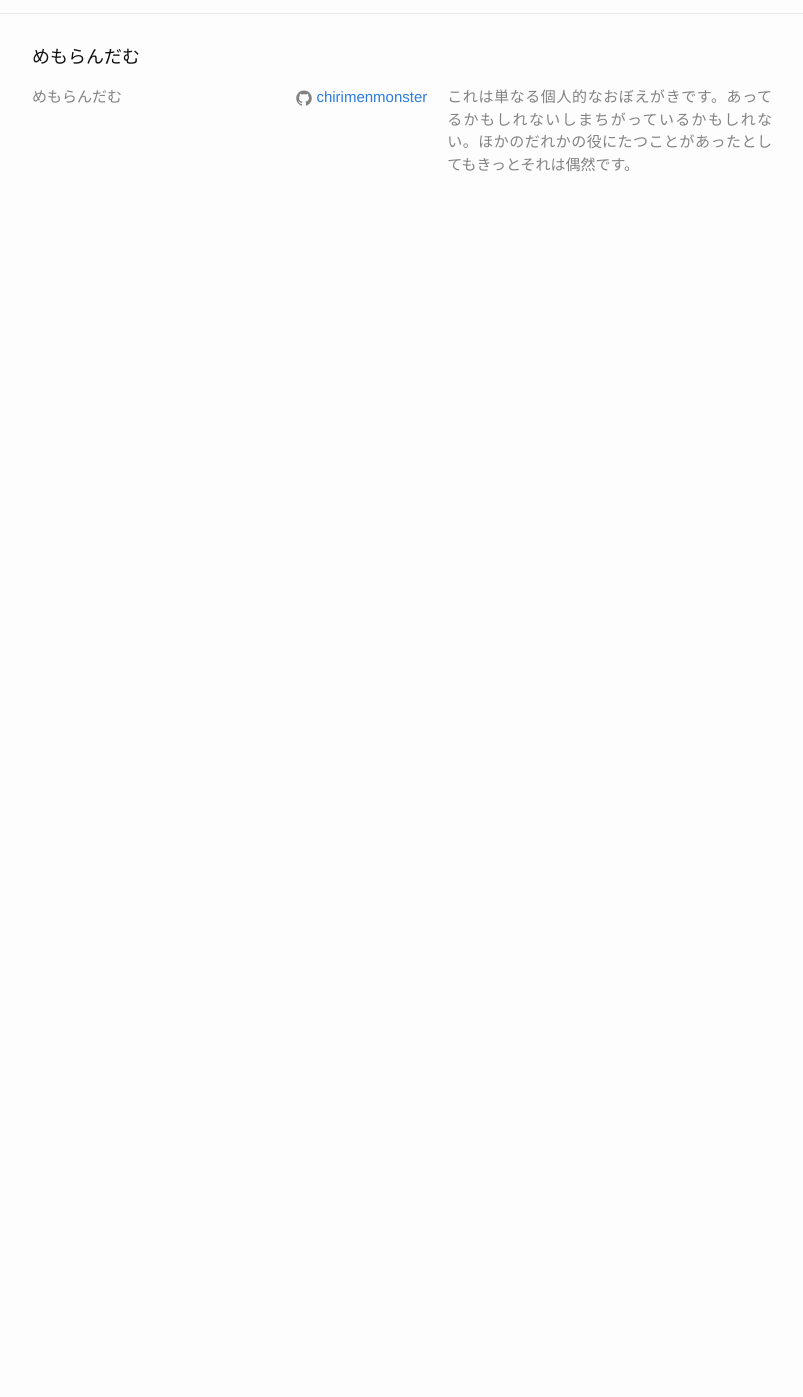
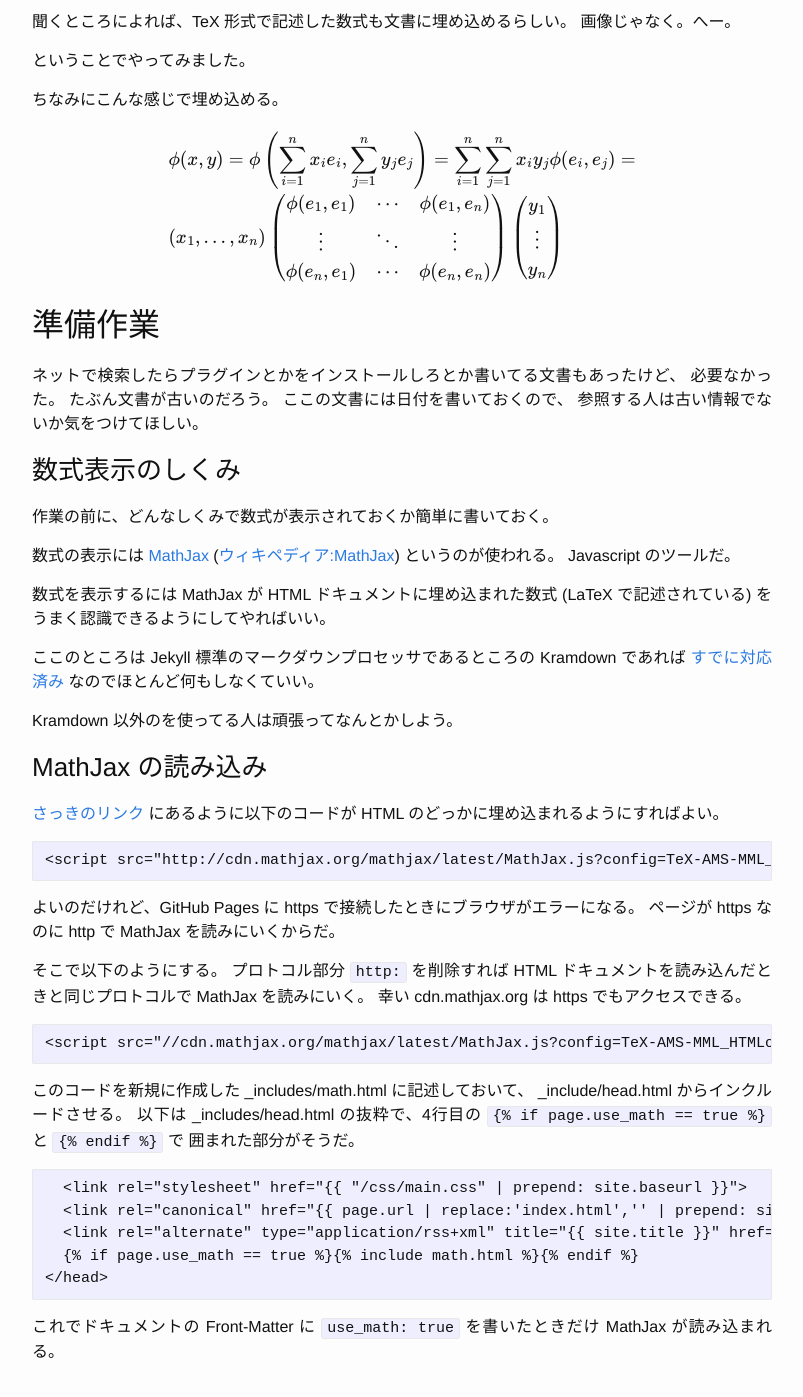
Before and after one commit to chirimenmonster/chirimenmonster.github.io, a Jekyll site: the page built from _posts/2016-01-27-tex-equation.md, in a window 1280 px wide and 1400 px high, scrolled down 397 px. Shown: the top 1397 px of the window, without its empty margins (238-1041 px from the left). Built offline with Jekyll 4.4.1, drawn with Linux system fonts in a browser that asks for light colours; formulas are drawn with MathJax 3; before the commit the page ends 900 px from its top, so only the background shows below that; some of the changed text lies outside the part shown.

Commit message:
TeX 数式埋め込みの解説

````diff
--- a/_posts/2016-01-27-tex-equation.md
+++ b/_posts/2016-01-27-tex-equation.md
@@ -1,9 +1,26 @@
 ---
 layout: post
-title: TeX 数式サンプル
+title: GitHub Pages + Jekyll で作成する文書に TeX 数式を埋める
 date: 2016-01-27 13:45:00 +0900
 use_math: true
 ---
+[Jekyll](https://jekyllrb.com/) で [GitHub Pages](https://pages.github.com/)
+に公開するドキュメントに数式を入れる話。
+
+## はじめに
+
+[GitHub Pages](https://pages.github.com/) と
+[Jekyll](https://jekyllrb.com/) の組み合わせは
+最初に環境を構築するところがちょっと面倒なんだけれど、
+そこを乗り越えてしまえばあとのドキュメント作成や管理がずっと楽になる。
+Git に慣れてさえいれば。
+
+聞くところによれば、TeX 形式で記述した数式も文書に埋め込めるらしい。
+画像じゃなく。へー。
+
+ということでやってみました。
+
+ちなみにこんな感じで埋め込める。
 
 $$
 \begin{align*}
@@ -23,6 +40,68 @@ $$
 $$
 
 
+## 準備作業
+
+ネットで検索したらプラグインとかをインストールしろとか書いてる文書もあったけど、
+必要なかった。
+たぶん文書が古いのだろう。
+ここの文書には日付を書いておくので、
+参照する人は古い情報でないか気をつけてほしい。
+
+
+### 数式表示のしくみ
+
+作業の前に、どんなしくみで数式が表示されておくか簡単に書いておく。
+
+数式の表示には [MathJax](https://www.mathjax.org/)
+([ウィキペディア:MathJax](https://ja.wikipedia.org/wiki/MathJax))
+というのが使われる。
+Javascript のツールだ。
+
+数式を表示するには
+MathJax が HTML ドキュメントに埋め込まれた数式 (LaTeX で記述されている) を
+うまく認識できるようにしてやればいい。
+
+ここのところは Jekyll 標準のマークダウンプロセッサであるところの
+Kramdown であれば
+[すでに対応済み](http://jekyllrb.com/docs/extras/#math-support)
+なのでほとんど何もしなくていい。
+
+Kramdown 以外のを使ってる人は頑張ってなんとかしよう。
+
+
+### MathJax の読み込み
+
+[さっきのリンク](http://jekyllrb.com/docs/extras/#math-support)
+にあるように以下のコードが HTML のどっかに埋め込まれるようにすればよい。
+
+    <script src="http://cdn.mathjax.org/mathjax/latest/MathJax.js?config=TeX-AMS-MML_HTMLorMML" type="text/javascript"></script>
+
+よいのだけれど、GitHub Pages に https で接続したときにブラウザがエラーになる。
+ページが https なのに http で MathJax を読みにいくからだ。
+
+そこで以下のようにする。
+プロトコル部分 ```http:``` を削除すれば
+HTML ドキュメントを読み込んだときと同じプロトコルで MathJax を読みにいく。
+幸い cdn.mathjax.org は https でもアクセスできる。
+
+    <script src="//cdn.mathjax.org/mathjax/latest/MathJax.js?config=TeX-AMS-MML_HTMLorMML" type="text/javascript"></script>
+
+このコードを新規に作成した _includes/math.html に記述しておいて、
+_include/head.html からインクルードさせる。
+以下は _includes/head.html の抜粋で、4行目の ```{% raw %}{% if page.use_math == true %}{% endraw %}``` と ```{% raw %}{% endif %}{% endraw %}``` で
+囲まれた部分がそうだ。
+
+      {% raw %}<link rel="stylesheet" href="{{ "/css/main.css" | prepend: site.baseurl }}">
+      <link rel="canonical" href="{{ page.url | replace:'index.html','' | prepend: site.baseurl | prepend: site.url }}">
+      <link rel="alternate" type="application/rss+xml" title="{{ site.title }}" href="{{ "/feed.xml" | prepend: site.baseurl | prepend: site.url }}">
+      {% if page.use_math == true %}{% include math.html %}{% endif %}
+    </head>{% endraw %}
+
+これでドキュメントの Front-Matter に ```use_math: true``` を書いたときだけ
+MathJax が読み込まれる。
+
+
 <!-- Local Variables: -->
 <!-- coding: utf-8 -->
 <!-- End: -->
````
